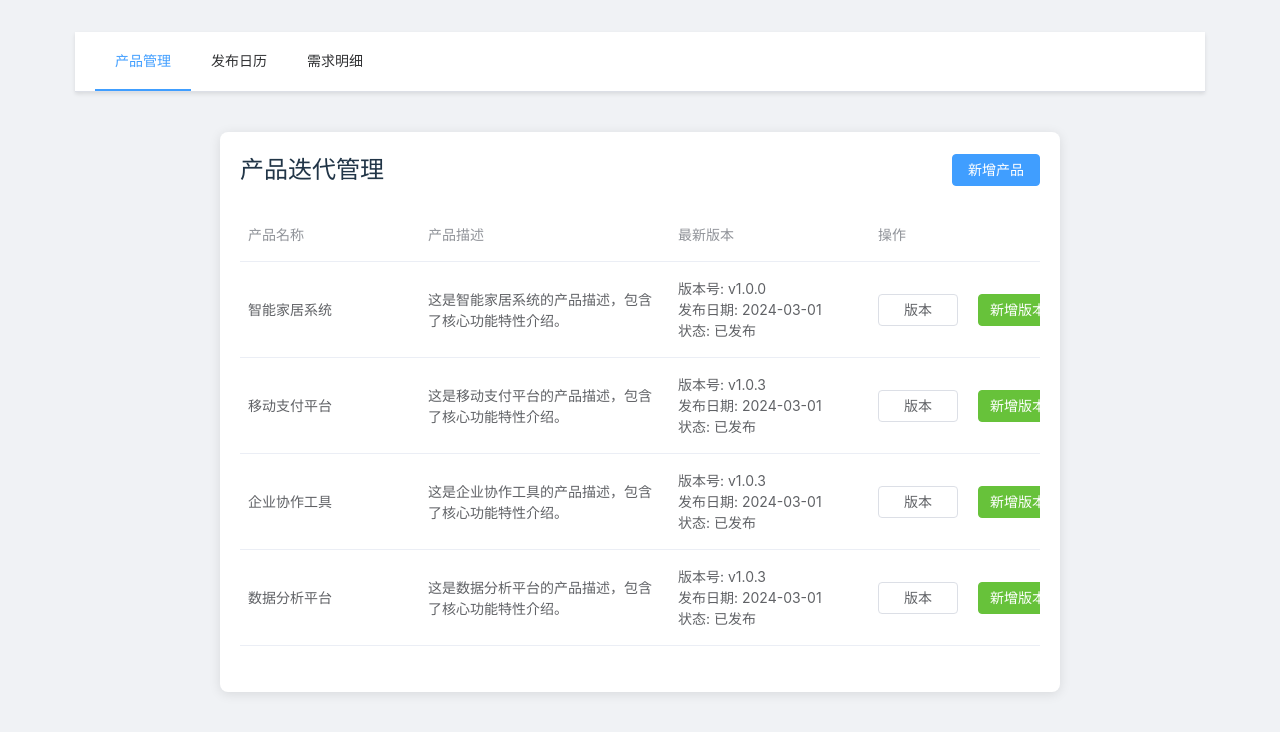
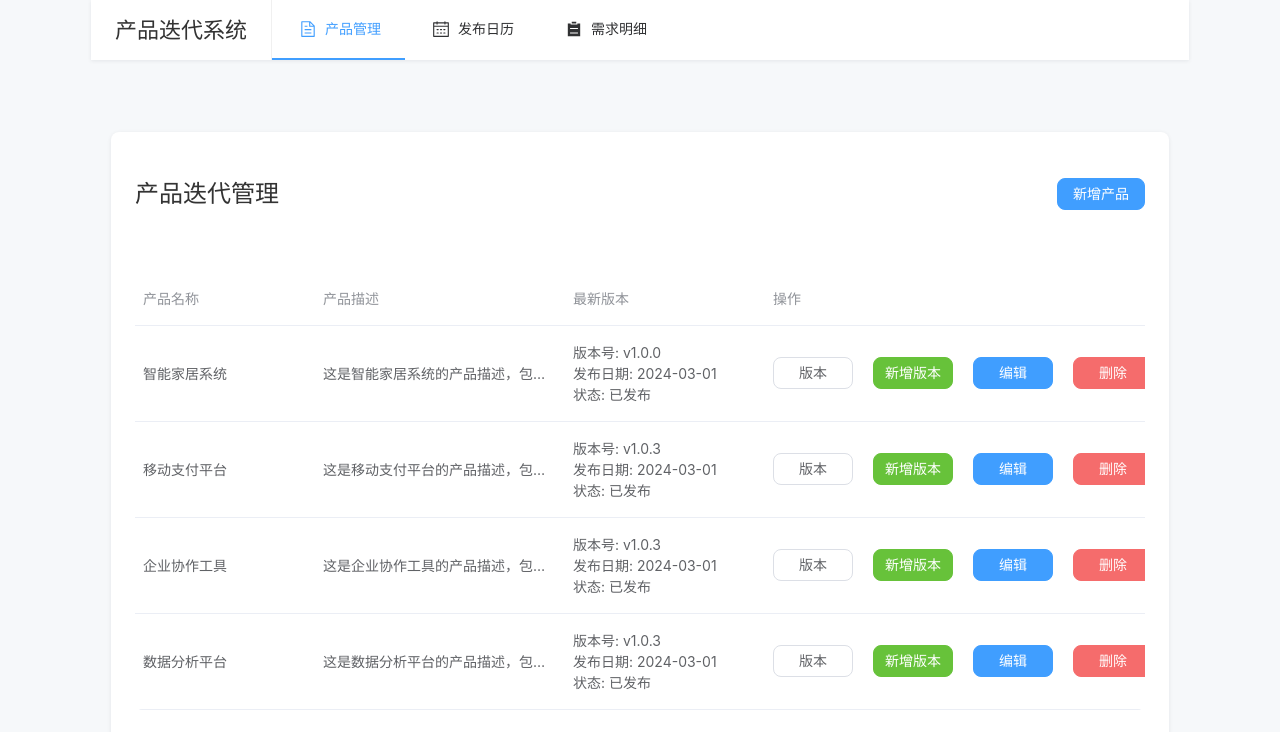
Before and after one commit to ParkerLLL/product-iteration-system, a Vue app in the folder frontend/: page /products in a window 1280 px wide. Shown: the top 732 px of the page. Built offline with nearby package versions, Linux system fonts and the light colour scheme.

Commit message:
feat:优化导航栏布局和样式

```diff
--- a/frontend/package.json
+++ b/frontend/package.json
@@ -6,7 +6,8 @@
   "scripts": {
     "dev": "vite",
     "build": "vite build",
-    "preview": "vite preview"
+    "preview": "vite preview",
+    "deploy": "sh deploy.sh"
   },
   "dependencies": {
     "@element-plus/icons-vue": "^2.3.1",
--- a/frontend/src/App.vue
+++ b/frontend/src/App.vue
@@ -1,18 +1,40 @@
 <script setup>
-import { ElContainer, ElHeader, ElMain, ElMenu, ElMenuItem } from 'element-plus'
+import { computed } from 'vue'
+import { useRoute } from 'vue-router'
+import { Document, Calendar, List } from '@element-plus/icons-vue'
+
+const route = useRoute()
+const currentPageTitle = computed(() => {
+  const titles = {
+    '/products': '产品管理',
+    '/calendar': '发布日历',
+    '/requirements': '需求明细'
+  }
+  return titles[route.path] || ''
+})
 </script>
 
 <template>
   <div class="app-container">
     <el-menu
       mode="horizontal"
-      router
+      :router="true"
       :default-active="$route.path"
       class="nav-menu"
     >
-      <el-menu-item index="/products">产品管理</el-menu-item>
-      <el-menu-item index="/calendar">发布日历</el-menu-item>
-      <el-menu-item index="/requirements">需求明细</el-menu-item>
+      <div class="logo">产品迭代系统</div>
+      <el-menu-item index="/products">
+        <el-icon><Document /></el-icon>
+        <span>产品管理</span>
+      </el-menu-item>
+      <el-menu-item index="/calendar">
+        <el-icon><Calendar /></el-icon>
+        <span>发布日历</span>
+      </el-menu-item>
+      <el-menu-item index="/requirements">
+        <el-icon><List /></el-icon>
+        <span>需求明细</span>
+      </el-menu-item>
     </el-menu>
     <div class="main-content">
       <router-view></router-view>
@@ -21,38 +43,110 @@ import { ElContainer, ElHeader, ElMain, ElMenu, ElMenuItem } from 'element-plus'
 </template>
 
 <style>
-/* 添加全局重置样式 */
-* {
+/* 确保整个应用使用浅色主题 */
+:root {
+  color-scheme: light;
+}
+
+html, body {
   margin: 0;
   padding: 0;
+  height: 100%;
+  background-color: #f6f8fa !important;
+  color: #333333 !important;
+}
+
+#app {
+  height: 100vh;
+  background-color: #f6f8fa !important;
+}
+
+.app-container {
+  min-height: 100vh;
+  background-color: #f6f8fa;
+}
+
+.nav-menu {
+  position: fixed;
+  top: 0;
+  left: 0;
+  right: 0;
+  z-index: 1000;
+  background-color: #fff !important;
+  box-shadow: 0 1px 4px rgba(0,21,41,0.08);
+  display: flex !important;
+  height: 60px;
+}
+
+.logo {
+  font-size: 22px;
+  font-weight: 600;
+  color: #333;
+  padding: 0 24px;
+  height: 60px;
+  line-height: 60px;
+  white-space: nowrap;
+  border-right: 1px solid #f0f0f0;
+  width: fit-content;
+}
+
+.el-menu-item {
+  font-size: 14px;
+  height: 60px !important;
+  line-height: 60px !important;
+  padding: 0 24px !important;
+}
+
+.el-menu-item .el-icon {
+  margin-right: 6px;
+  font-size: 18px;
+}
+
+.main-content {
+  padding: 72px 24px 24px; /* 减小顶部内边距 */
+  max-width: 1600px;
+  margin: 0 auto;
   box-sizing: border-box;
 }
 
-body {
-  font-family: -apple-system, BlinkMacSystemFont, 'Segoe UI', Roboto, Oxygen,
-    Ubuntu, Cantarell, 'Open Sans', 'Helvetica Neue', sans-serif;
-  -webkit-font-smoothing: antialiased;
-  -moz-osx-font-smoothing: grayscale;
-  background-color: #f0f2f5;
+/* Element Plus 样式覆盖 */
+.el-menu--horizontal {
+  border-bottom: none !important;
+  display: flex !important;
+}
+
+.el-menu--horizontal > .el-menu-item {
+  float: none !important; /* 覆盖 Element Plus 的浮动 */
+}
+
+/* 其他全局样式 */
+.el-card,
+.el-button,
+.el-input__wrapper,
+.el-select-dropdown {
+  border-radius: 8px !important;
+}
+
+.el-table {
+  width: 100% !important;
+  border-radius: 8px !important;
+  overflow: hidden !important;
+}
+
+/* 响应式布局 */
+@media screen and (max-width: 1600px) {
+  .main-content {
+    padding: 72px 20px 20px;
+  }
+}
+
+@media screen and (max-width: 1200px) {
+  .main-content {
+    padding: 72px 16px 16px;
+  }
+
+  .nav-content {
+    padding: 0 16px;
+  }
 }
 </style>
-
-<style scoped>
-.app-container {
-  min-height: 100vh;
-  background-color: #f0f2f5;
-}
-
-.nav-menu {
-  padding: 0 20px;
-  margin-bottom: 20px;
-  box-shadow: 0 2px 4px rgba(0,0,0,0.1);
-  background-color: #fff;
-}
-
-.main-content {
-  padding: 0 20px;
-  display: flex;
-  justify-content: center;
-}
-</style>
--- a/frontend/src/router/index.js
+++ b/frontend/src/router/index.js
@@ -25,7 +25,9 @@ const routes = [
     }
 ]
 
-export default createRouter({
-    history: createWebHistory(),
+const router = createRouter({
+    history: createWebHistory(import.meta.env.BASE_URL),
     routes
 })
+
+export default router
--- a/frontend/src/views/Calendar.vue
+++ b/frontend/src/views/Calendar.vue
@@ -551,12 +551,13 @@ const exportCalendar = () => {
 
 <style scoped>
 .calendar-view {
-  padding: 20px;
-  width: 90%;
-  margin: 0 auto;
-  display: flex;
-  flex-direction: column;
-  gap: 20px;
+  background: white;
+  border-radius: 8px;
+  box-shadow: 0 2px 12px 0 rgba(0,0,0,0.1);
+  padding: 24px;
+  min-height: calc(100vh - 40px);
+  width: 100%;
+  box-sizing: border-box;
 }
 
 .calendar-header {
--- a/frontend/src/views/ProductList.vue
+++ b/frontend/src/views/ProductList.vue
@@ -5,7 +5,7 @@
         <h2>产品迭代管理</h2>
         <el-button type="primary" @click="showCreateDialog">新增产品</el-button>
       </div>
-
+      <div class="table-container">
         <el-table :data="products" style="width: 100%">
           <el-table-column prop="name" label="产品名称" width="180" />
           <el-table-column prop="description" label="产品描述" width="250" />
@@ -30,6 +30,7 @@
             </template>
           </el-table-column>
         </el-table>
+      </div>
 
       <el-dialog v-model="dialogVisible" :title="isEdit ? '编辑产品' : '新增产品'">
         <el-form :model="form" label-width="100px">
@@ -205,20 +206,24 @@ const saveVersion = async () => {
 
 <style scoped>
 .product-list-container {
-  display: flex;
-  justify-content: center;
-  align-items: flex-start;
-  min-height: 100vh;
-  padding: 20px;
+  background: white;
+  border-radius: 8px;
+  box-shadow: 0 1px 4px rgba(0,21,41,0.08);
+  padding: 24px;
+  height: calc(100vh - 108px);
+  width: 100%;
+  box-sizing: border-box;
+  overflow: hidden;
 }
 
 .product-list {
-  width: 80%;
-  min-height: 70vh;
+  width: 100%;
+  height: 100%;
   background: white;
-  padding: 20px;
+  padding: 0;
   border-radius: 8px;
-  box-shadow: 0 2px 12px 0 rgba(0,0,0,0.1);
+  display: flex;
+  flex-direction: column;
 }
 
 .header {
@@ -228,10 +233,10 @@ const saveVersion = async () => {
   margin-bottom: 20px;
 }
 
-.operation-buttons {
-  display: flex;
-  gap: 8px;
-  flex-wrap: nowrap;
+.table-container {
+  flex: 1;
+  overflow-x: auto;
+  overflow-y: auto;
 }
 
 :deep(.el-table) {
@@ -241,6 +246,33 @@ const saveVersion = async () => {
 :deep(.el-table .cell) {
   padding: 8px;
   line-height: 1.5;
+  white-space: nowrap;
+}
+
+:deep(.el-table .el-table__cell[data-col-index="0"]) {
+  width: 180px !important;
+  min-width: 180px !important;
+}
+
+:deep(.el-table .el-table__cell[data-col-index="1"]) {
+  width: 250px !important;
+  min-width: 250px !important;
+}
+
+:deep(.el-table .el-table__cell[data-col-index="2"]) {
+  width: 200px !important;
+  min-width: 200px !important;
+}
+
+:deep(.el-table .el-table__cell[data-col-index="3"]) {
+  width: 400px !important;
+  min-width: 400px !important;
+}
+
+.operation-buttons {
+  display: flex;
+  gap: 8px;
+  flex-wrap: nowrap;
 }
 
 :deep(.el-button) {
--- a/frontend/src/views/RequirementDetails.vue
+++ b/frontend/src/views/RequirementDetails.vue
@@ -79,7 +79,8 @@
               (共 {{ currentRequirements.length }} 项)
             </span>
           </h3>
-          <el-table :data="currentRequirements" style="width: 100%">
+          <div class="table-wrapper">
+            <el-table :data="currentRequirements">
               <el-table-column prop="issue_id" label="需求ID" width="120" />
               <el-table-column prop="title" label="需求标题" min-width="300">
                 <template #default="scope">
@@ -115,6 +116,7 @@
               </el-table-column>
             </el-table>
           </div>
+        </div>
 
         <!-- 移除/变更的需求 -->
         <div class="requirement-group">
@@ -124,7 +126,8 @@
               (共 {{ removedRequirements.length }} 项)
             </span>
           </h3>
-          <el-table :data="removedRequirements" style="width: 100%">
+          <div class="table-wrapper">
+            <el-table :data="removedRequirements">
               <el-table-column prop="issue_id" label="需求ID" width="120" />
               <el-table-column prop="title" label="需求标题" min-width="300" />
               <el-table-column prop="change_type" label="变更类型" width="120">
@@ -139,6 +142,7 @@
               </el-table-column>
               <el-table-column prop="change_reason" label="变更原因" min-width="200" />
             </el-table>
+          </div>
         </div>
       </div>
 
@@ -239,19 +243,25 @@ const getChangeType = (type) => {
 
 <style scoped>
 .requirement-details-container {
-  display: flex;
-  justify-content: center;
-  align-items: flex-start;
-  min-height: 100vh;
-  padding: 20px;
+  background: white;
+  border-radius: 8px;
+  box-shadow: 0 1px 4px rgba(0,21,41,0.08);
+  padding: 24px;
+  height: calc(100vh - 108px);
+  width: 100%;
+  box-sizing: border-box;
+  overflow: hidden;
+  min-width: 1000px;
 }
 
 .requirement-details {
-  width: 90%;
+  width: 100%;
+  height: 100%;
   background: white;
-  padding: 24px;
+  padding: 0;
   border-radius: 8px;
-  box-shadow: 0 2px 12px 0 rgba(0,0,0,0.1);
+  display: flex;
+  flex-direction: column;
 }
 
 .header-section {
@@ -259,19 +269,26 @@ const getChangeType = (type) => {
   justify-content: space-between;
   align-items: center;
   margin-bottom: 24px;
+  width: 100%;
+  min-width: 1000px;
 }
 
 .filters {
   display: flex;
   gap: 16px;
+  flex-shrink: 0;
 }
 
 .version-info {
   margin-bottom: 24px;
+  width: 100%;
+  min-width: 1000px;
 }
 
 .requirement-group {
   margin-bottom: 32px;
+  width: 100%;
+  min-width: 1000px;
 }
 
 .requirement-group h3 {
@@ -307,18 +324,38 @@ const getChangeType = (type) => {
   border-radius: 4px;
 }
 
-:deep(.el-table) {
-  margin-top: 8px;
+.table-wrapper {
+  overflow-x: auto;
+  margin-bottom: 20px;
 }
 
-:deep(.el-table th) {
-  background-color: #f5f7fa;
-  color: #606266;
-  font-weight: bold;
+:deep(.el-table) {
+  width: 100%;
+  min-width: 1000px;
 }
 
-:deep(.el-empty) {
-  padding: 40px 0;
+:deep(.el-table .cell) {
+  white-space: nowrap;
+}
+
+:deep(.el-table .el-table__cell[data-col-index="0"]) {
+  width: 120px !important;
+  min-width: 120px !important;
+}
+
+:deep(.el-table .el-table__cell[data-col-index="1"]) {
+  width: 300px !important;
+  min-width: 300px !important;
+}
+
+:deep(.el-table .el-table__cell[data-col-index="2"]) {
+  width: 120px !important;
+  min-width: 120px !important;
+}
+
+:deep(.el-table .el-table__cell[data-col-index="3"]) {
+  width: 100px !important;
+  min-width: 100px !important;
 }
 
 .version-summary {
@@ -344,4 +381,25 @@ const getChangeType = (type) => {
   font-size: 14px;
   line-height: 1.6;
 }
+
+:deep(.el-empty) {
+  padding: 120px 0;
+  background: #f8f9fa;
+  border-radius: 8px;
+  margin: 24px 0;
+  width: 100%;
+  min-width: 1000px;
+  box-sizing: border-box;
+}
+
+:deep(.el-empty__description) {
+  margin-top: 20px;
+  font-size: 14px;
+  color: #666;
+}
+
+.main-content {
+  overflow-x: auto;
+  width: 100%;
+}
 </style>
--- a/frontend/vite.config.js
+++ b/frontend/vite.config.js
@@ -1,11 +1,21 @@
 import { defineConfig } from 'vite'
 import vue from '@vitejs/plugin-vue'
 
-// https://vite.dev/config/
+// https://vitejs.dev/config/
 export default defineConfig({
   plugins: [vue()],
+  base: '/product-iteration-system/',
   server: {
     port: 5173,
     open: true
+  },
+  build: {
+    outDir: 'dist',
+    assetsDir: 'assets',
+    rollupOptions: {
+      output: {
+        manualChunks: undefined
+      }
+    }
   }
 })
```
Also changed, not shown: frontend/public/404.html (added, +26 -0 lines), frontend/public/index.html (added, +24 -0 lines), 1 other file (tests, documents, lock files or other folders). Lines whose indentation alone changed are shown as unchanged.
